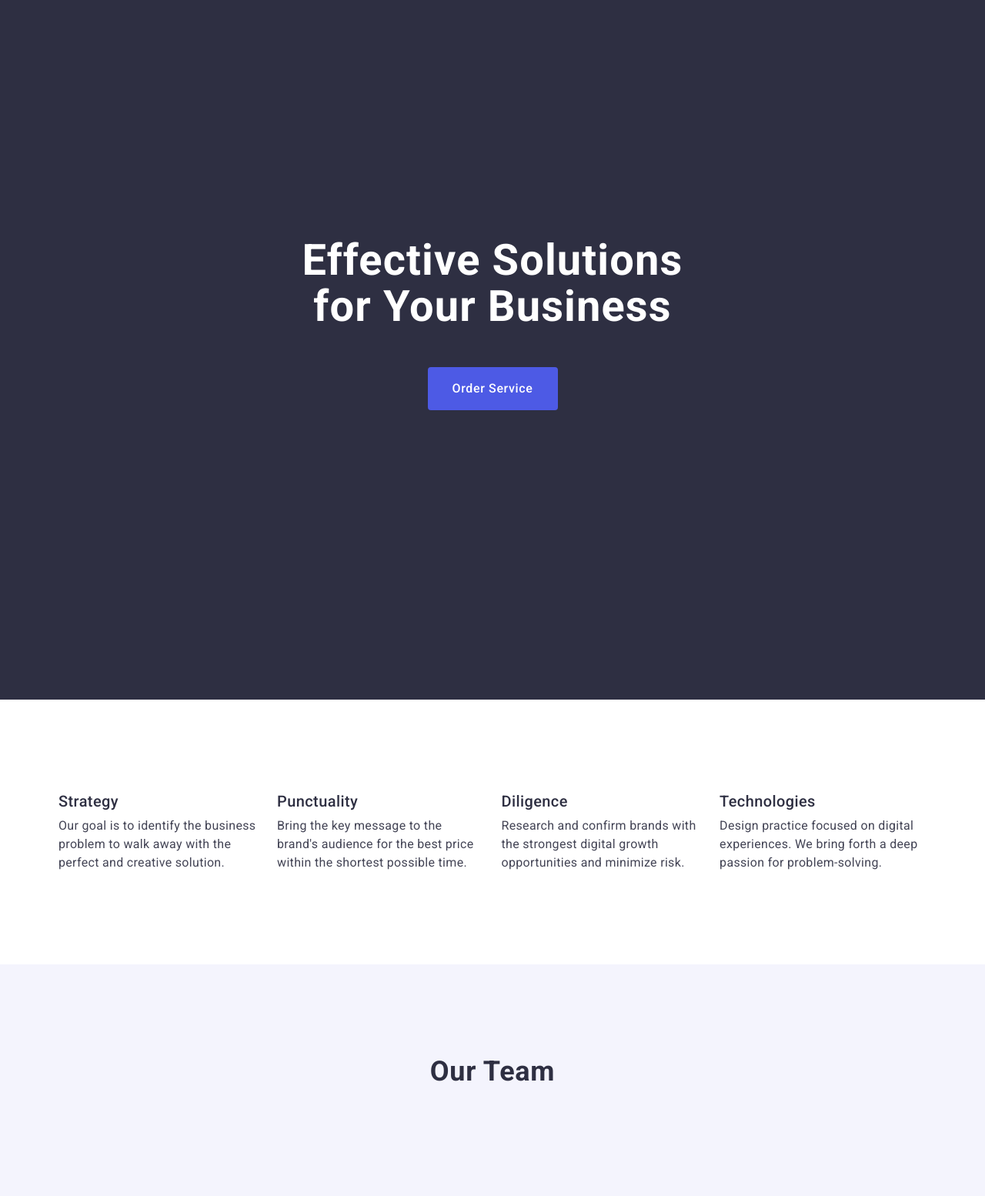
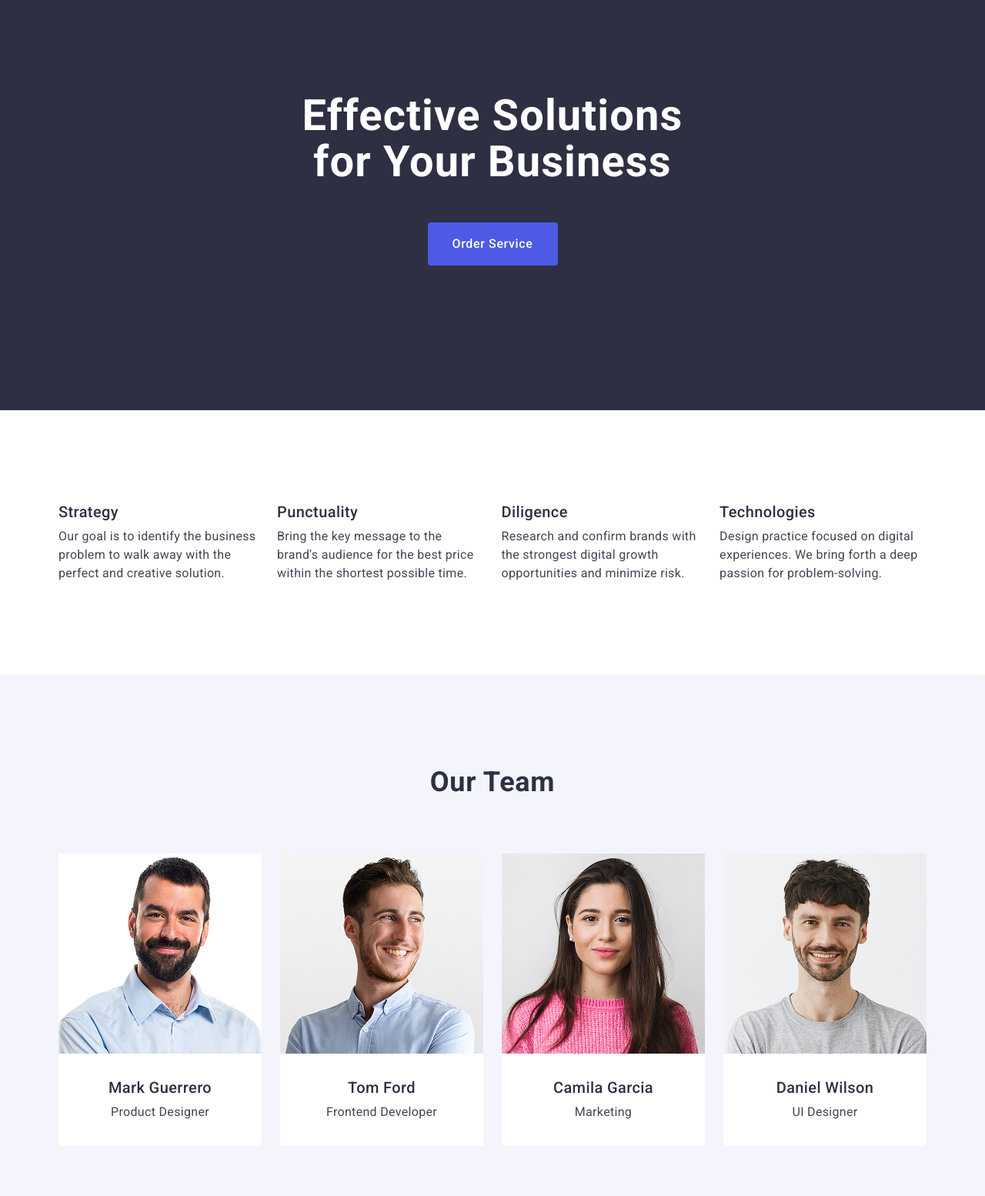
Before and after one commit to RuslanKravets99/goit-markup-hw-03, a plain HTML site: page index.html in a window 1280 px wide. Shown: the part 140-1694 px from the top of the page at 77% size. Drawn offline with nearby package versions, Linux system fonts and the light colour scheme.

Commit message:
commit message

```diff
--- a/css/styles.css
+++ b/css/styles.css
@@ -43,9 +43,6 @@ img{
 .navigation {
     display: flex;
     align-items: center;
-    gap: 76px;
-    padding-top: 24px;
-    padding-bottom: 24px;
 }
 .logo-header {
     font-family: "Raleway", sans-serif;
@@ -141,16 +138,6 @@ font-style: normal;}
   padding:188px 0;
 }
 
-.div-banner{
-    padding: 188px 0;
-
-    display: flex;
-    align-items: center;
-    justify-content: center;
-    text-align: center;
-    flex-direction: column;
-    gap: 48px;
-}
 .main-tittle {
     font-family: "Roboto", sans-serif;
     font-weight: 700;
@@ -163,6 +150,9 @@ font-style: normal;}
     color: #fff;
     max-width: 496px;
     height: 120px;
+    margin-right: auto;
+    margin-left: auto;
+    margin-bottom: 48px;
 
 
 }
@@ -248,12 +238,6 @@ cursor: pointer;}
     padding: 120px 0;
   }
 
-.team-cont {
-    display: flex;
-    flex-direction: column;
-    gap: 72px;
-  }
-
 .team-text-wraper {
     padding: 32px 0;
 }
@@ -265,7 +249,7 @@ cursor: pointer;}
     letter-spacing: 0.02em;
     text-align: center;
     color: #2e2f42;
-    margin: 0 auto 72px;
+    margin-bottom:  72px;
     text-transform: capitalize;
   }
 
@@ -281,11 +265,6 @@ cursor: pointer;}
 .box-list {
     background-color: #ffffff;
     border-radius: 0 0 4px 4px;
-    padding-top: 32px;
-    padding-bottom: 32px;
-    display : flex;
-    flex-direction: column;
-    align-items: center;
   }
 
 .team-list-title {
@@ -329,17 +308,11 @@ cursor: pointer;}
     border-top: none;
   }
 
-.portfol-cont {
-    display: flex;
-    flex-direction: column;
-    gap: 72px;
-}
 .cont-port-list{
     display: flex;
     flex-wrap: wrap;
     gap: 48px 24px;
     justify-content: center;
-    margin-bottom: 120px;
 }
 .portfolio-main-title {
     font-family: "Roboto", sans-serif;
@@ -358,7 +331,6 @@ margin-bottom: 72px;
 .portfol-li-cont {
     width: calc((100% - 48px) / 3);
     background-color: #ffffff;
-    border: 1px solid #e7e9fc;
     border-radius: 0 0 4px 4px;
     overflow: hidden;
   }
--- a/index.html
+++ b/index.html
@@ -49,7 +49,7 @@
     <main>
         <!--#region Main Banner-->
         <section class="main-banner">
-            <div class="container div-banner">
+            <div class="container">
                 <h1 class="main-tittle">Effective Solutions for Your Business</h1>
                 <button type="button" class="main-button">Order Service</button>
             </div>
@@ -94,7 +94,7 @@
         <!--#end Advantages-->
         <!--#region Team-->
         <section class="team">
-            <div class="container team-cont">
+            <div class="container">
                 <h2 class="team-main-title">Our Team</h2>
                 <ul class="cont-team-list">
                     <li class="box-list">
@@ -131,7 +131,7 @@
         <!--#end Team-->
         <!--#region Portfolio-->
         <section class="portfolio">
-            <div class="container portfol-cont">
+            <div class="container">
                 <h2 class="portfolio-main-title">Our Portfolio</h2>
                 <ul class="cont-port-list">
                     <li class="portfol-li-cont">
```
